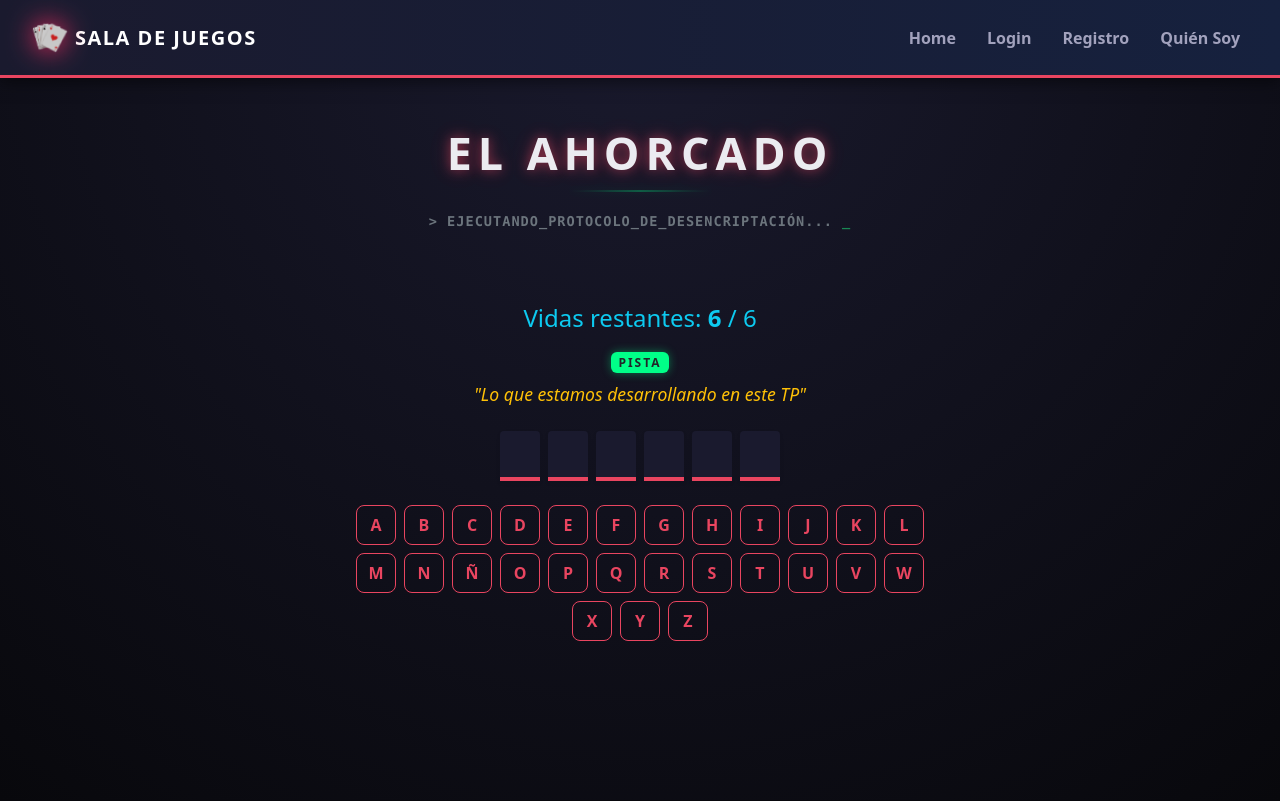
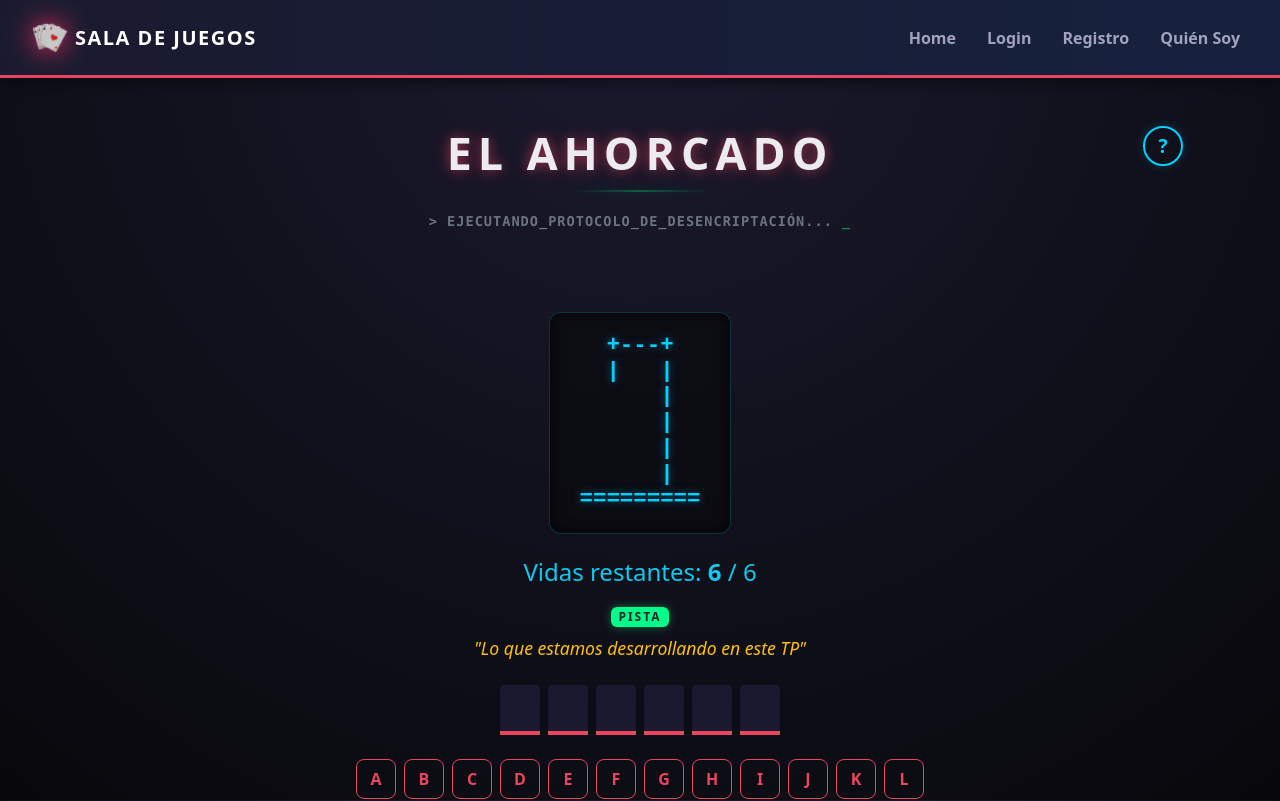
Before and after one commit to nmdoyhenart/SalaDeJuegos, an Angular app: page /ahorcado in a window 1280 px wide. Shown: the top 801 px of the page. Built offline with nearby package versions, Linux system fonts and the light colour scheme.

Commit message:
Cambios esteticos y funcionales a los juegos

```diff
--- a/package.json
+++ b/package.json
@@ -25,7 +25,8 @@
     "bootstrap": "^5.3.8",
     "express": "^5.1.0",
     "rxjs": "~7.8.0",
-    "tslib": "^2.3.0"
+    "tslib": "^2.3.0",
+    "vercel": "^53.1.1"
   },
   "devDependencies": {
     "@angular/build": "^21.2.7",
--- a/src/app/components/ahorcado/ahorcado.component.ts
+++ b/src/app/components/ahorcado/ahorcado.component.ts
@@ -27,6 +27,7 @@ export class AhorcadoComponent implements OnInit {
   letrasUsadas: string[] = [];
   intentosRestantes = signal<number>(6);
   estadoJuego = signal<'jugando' | 'ganado' | 'perdido'>('jugando');
+  mostrarAyuda = signal<boolean>(false);
 
   private authService = inject(AuthService);
 
@@ -69,6 +70,27 @@ export class AhorcadoComponent implements OnInit {
     }
   }
 
+  dibujosAhorcado: string[] = [
+    // 0 vidas
+    `  +---+\n  |   |\n  O   |\n /|\\  |\n / \\  |\n      |\n=========`,
+    // 1 vida
+    `  +---+\n  |   |\n  O   |\n /|\\  |\n /    |\n      |\n=========`,
+    // 2 vidas
+    `  +---+\n  |   |\n  O   |\n /|\\  |\n      |\n      |\n=========`,
+    // 3 vidas
+    `  +---+\n  |   |\n  O   |\n /|   |\n      |\n      |\n=========`,
+    // 4 vidas
+    `  +---+\n  |   |\n  O   |\n  |   |\n      |\n      |\n=========`,
+    // 5 vidas
+    `  +---+\n  |   |\n  O   |\n      |\n      |\n      |\n=========`,
+    // 6 vidas
+    `  +---+\n  |   |\n      |\n      |\n      |\n      |\n=========`
+  ];
+
+  obtenerDibujoAscii(): string {
+    return this.dibujosAhorcado[this.intentosRestantes()];
+  }
+
   verificarVictoria() {
     if (!this.palabraOculta.includes('_')) {
       this.estadoJuego.set('ganado');
@@ -104,4 +126,8 @@ export class AhorcadoComponent implements OnInit {
       }
     }
   }
+
+  toggleAyuda() {
+    this.mostrarAyuda.update(valor => !valor);
+  }
 }
--- a/src/app/components/ahorcado/ahorcado.css
+++ b/src/app/components/ahorcado/ahorcado.css
@@ -162,7 +162,7 @@
 
 .panel-victoria .btn-reiniciar:hover {
     background: #00ff88;
-    color: #111; /* Texto oscuro para contrastar */
+    color: #111;
     box-shadow: 0 0 20px rgba(0, 255, 136, 0.6);
     transform: scale(1.05);
 }
@@ -241,3 +241,38 @@
     from { opacity: 0; transform: scale(0.9); }
     to { opacity: 1; transform: scale(1); }
 }
+
+/* --- DIBUJO AHORCADO ASCII --- */
+.ahorcado-ascii {
+    font-family: 'Courier New', Courier, monospace; /* Fuente de terminal */
+    font-size: 1.4rem;
+    font-weight: 900;
+    line-height: 1.15;
+    text-align: left; /* Obligatorio para que no se deforme el ASCII */
+    background-color: rgba(10, 10, 15, 0.7);
+    border: 1px solid #2a2a3d;
+    border-radius: 12px;
+    padding: 20px 30px;
+    box-shadow: inset 0 0 15px rgba(0, 0, 0, 0.8);
+    transition: all 0.3s ease;
+}
+
+/* Estado Seguro */
+.ahorcado-ascii.seguro {
+    color: #00d2ff;
+    text-shadow: 0 0 8px rgba(0, 210, 255, 0.5);
+    border-color: rgba(0, 210, 255, 0.2);
+}
+
+/* Estado Peligro */
+.ahorcado-ascii.peligro {
+    color: #e94560;
+    text-shadow: 0 0 10px rgba(233, 69, 96, 0.8);
+    border-color: #e94560;
+    animation: latidoPeligro 1s infinite alternate; /* Animación alerta */
+}
+
+@keyframes latidoPeligro {
+    from { box-shadow: inset 0 0 15px rgba(0, 0, 0, 0.8), 0 0 5px rgba(233, 69, 96, 0.2); }
+    to { box-shadow: inset 0 0 15px rgba(0, 0, 0, 0.8), 0 0 15px rgba(233, 69, 96, 0.6); }
+}
--- a/src/app/components/ahorcado/ahorcado.html
+++ b/src/app/components/ahorcado/ahorcado.html
@@ -1,4 +1,8 @@
-<div class="container text-center mt-5 mb-5">
+<div class="container position-relative text-center mt-5 mb-5">
+    <!-- BOTÓN AYUDA -->
+    <button class="btn-ayuda position-absolute" style="top: 0; right: 15px;" (click)="toggleAyuda()" title="¿Cómo jugar?">
+        ?
+    </button>
     <div class="titulo-marquee mb-4 mt-3 position-relative">
         <h1 class="titulo-cyberpunk">EL AHORCADO</h1>
         <div class="linea-energia"></div>
@@ -17,9 +21,39 @@
         </div>
     </div>
 
+    <!-- MODAL AYUDA -->
+    @if (mostrarAyuda()) {
+        <div class="modal-overlay" (click)="toggleAyuda()">
+            <div class="modal-content gamer-card text-start" (click)="$event.stopPropagation()">
+                <div class="d-flex justify-content-between align-items-center border-bottom border-secondary pb-2 mb-3">
+                    <h4 class="text-info m-0 fw-bold">¿Cómo jugar al Ahorcado?</h4>
+                    <button class="btn-close-neon" (click)="toggleAyuda()">✖</button>
+                </div>
+
+                <div class="text-light opacity-75" style="font-size: 0.95rem; line-height: 1.6;">
+                    <p class="mb-3">Tu objetivo es descubrir la <strong class="text-white">palabra secreta</strong> antes de quedarte sin vidas.</p>
+
+                    <ul class="lista-reglas mb-0">
+                        <li>Selecciona letras del teclado en pantalla.</li>
+                        <li>Si aciertas, la letra se revelará en la palabra.</li>
+                        <li>Si te equivocas, perderás una vida y se dibujará una parte del ahorcado.</li>
+                        <!-- COLORES RESPECTIVOS -->
+                        <li><strong class="text-success" style="text-shadow: 0 0 5px rgba(25, 135, 84, 0.5);">Ganas:</strong> Si completas la palabra.</li>
+                        <li><strong class="text-danger" style="text-shadow: 0 0 5px rgba(220, 53, 69, 0.5);">Pierdes:</strong> Si se acaban tus intentos.</li>
+                    </ul>
+                </div>
+            </div>
+        </div>
+    }
+
     <!-- Tablero del Juego -->
     <div class="arcade-card neon-border mx-auto" style="max-width: 600px; border-radius: 20px;">
         <div class="arcade-card-content py-5">
+
+        <div class="d-flex justify-content-center mb-4 mt-2">
+            <!-- Usamos ngClass para que se ponga rojo brillante cuando queden 2 vidas o - -->
+            <pre class="ahorcado-ascii m-0" [ngClass]="intentosRestantes() <= 2 ? 'peligro' : 'seguro'">{{ obtenerDibujoAscii() }}</pre>
+        </div>
 
         <!-- Intentos Restantes -->
         <div class="mb-3">
@@ -36,7 +70,7 @@
             </p>
         </div>
 
-        <!-- Palabra Oculta (LAS CAJAS DE LETRAS) -->
+        <!-- Palabra Oculta -->
         <div class="d-flex justify-content-center gap-2 mb-4 flex-wrap">
             @for (letra of palabraOculta; track $index) {
             <div class="letra-caja shadow-sm" [ngClass]="{'descubierta': letra !== '_'}">
@@ -82,7 +116,6 @@
             </button>
             }
         </div>
-
         </div>
     </div>
 </div>
--- a/src/app/components/mayor-menor/mayor-menor.component.ts
+++ b/src/app/components/mayor-menor/mayor-menor.component.ts
@@ -23,6 +23,9 @@ export class MayorMenorComponent implements OnInit {
   cartaActual = signal<Carta | null>(null);
   aciertos = signal<number>(0);
   estadoJuego = signal<'jugando' | 'perdido'>('jugando');
+  mostrarAyuda = signal<boolean>(false);
+  rachaActual = signal<number>(0);
+  intentos = signal<number>(1);
 
   private authService = inject(AuthService);
 
@@ -118,4 +121,8 @@ export class MayorMenorComponent implements OnInit {
       }
     }
   }
+
+  toggleAyuda() {
+    this.mostrarAyuda.update(valor => !valor);
+  }
 }
--- a/src/app/components/mayor-menor/mayor-menor.html
+++ b/src/app/components/mayor-menor/mayor-menor.html
@@ -1,4 +1,8 @@
-<div class="container text-center mt-5 mb-5">
+<div class="container position-relative text-center mt-5 mb-5">
+    <!-- BOTÓN AYUDA -->
+    <button class="btn-ayuda position-absolute" style="top: 0; right: 15px;" (click)="toggleAyuda()" title="¿Cómo jugar?">
+        ?
+    </button>
 
     <!-- Título -->
     <div class="titulo-marquee mb-4 mt-3 position-relative">
@@ -15,6 +19,32 @@
         </span>
         </div>
     </div>
+
+    <!-- MODAL AYUDA -->
+    @if (mostrarAyuda()) {
+        <div class="modal-overlay" (click)="toggleAyuda()">
+            <div class="modal-content gamer-card text-start" (click)="$event.stopPropagation()">
+                <div class="d-flex justify-content-between align-items-center border-bottom border-secondary pb-2 mb-3">
+                    <h4 class="text-info m-0 fw-bold">¿Cómo jugar al Mayor o Menor?</h4>
+                    <button class="btn-close-neon" (click)="toggleAyuda()">✖</button>
+                </div>
+
+                <div class="text-light opacity-75" style="font-size: 0.95rem; line-height: 1.6;">
+                    <p class="mb-3">Tu objetivo es lograr la <strong>racha más larga</strong> adivinando la siguiente carta.</p>
+
+                    <ul class="lista-reglas mb-0">
+                        <li>Se te mostrará una carta en la mesa.</li>
+                        <li>Debes adivinar si el valor de la carta que sigue será <strong>MAYOR</strong> o <strong>MENOR</strong>.</li>
+                        <li>Si aciertas, tu racha aumenta y sigues jugando.</li>
+                        <li>Si te equivocas, pierdes y la racha se reinicia.</li>
+                        <!-- COLORES RESPECTIVOS -->
+                        <li><strong class="text-success" style="text-shadow: 0 0 5px rgba(25, 135, 84, 0.5);">Ganas:</strong> Si logras la racha más larga.</li>
+                        <li><strong class="text-danger" style="text-shadow: 0 0 5px rgba(220, 53, 69, 0.5);">Pierdes:</strong> Si pierdes la racha.</li>
+                    </ul>
+                </div>
+            </div>
+        </div>
+    }
 
     <div class="arcade-card neon-border mx-auto" style="max-width: 500px; border-radius: 20px;">
         <div class="arcade-card-content py-5 d-flex flex-column align-items-center">
@@ -53,7 +83,6 @@
             <button class="btn-reiniciar" (click)="iniciarJuego()">JUGAR DE NUEVO</button>
             </div>
         }
-
         </div>
     </div>
 </div>
--- a/src/styles.css
+++ b/src/styles.css
@@ -10,6 +10,86 @@ body {
 .navbar-logo {
     filter: drop-shadow(0 0 5px #e94560);
     animation: pulse-neon 2s infinite;
+}
+
+/* --- BOTÓN AYUDA --- */
+.btn-ayuda {
+    background: transparent;
+    border: 2px solid #00d2ff;
+    color: #00d2ff;
+    border-radius: 50%;
+    width: 40px;
+    height: 40px;
+    display: flex;
+    align-items: center;
+    justify-content: center;
+    font-weight: 900;
+    font-size: 1.2rem;
+    cursor: pointer;
+    transition: all 0.3s ease;
+    box-shadow: 0 0 10px rgba(0, 210, 255, 0.2);
+    z-index: 10; /* Flota por encima de todo */
+}
+
+.btn-ayuda:hover {
+    background: #00d2ff;
+    color: #11111a;
+    box-shadow: 0 0 20px rgba(0, 210, 255, 0.8);
+    transform: scale(1.1) rotate(10deg);
+}
+
+/* --- MODAL AYUDA --- */
+.modal-overlay {
+    position: fixed;
+    top: 0;
+    left: 0;
+    width: 100vw;
+    height: 100vh;
+    background: rgba(10, 10, 15, 0.85);
+    backdrop-filter: blur(8px);
+    z-index: 1050; /* Por encima de todo */
+    display: flex;
+    align-items: center;
+    justify-content: center;
+    animation: fadeInModal 0.3s ease forwards;
+}
+
+.modal-content {
+    background-color: #161625;
+    border: 1px solid rgba(0, 210, 255, 0.4);
+    border-radius: 20px;
+    padding: 30px;
+    max-width: 500px;
+    width: 90%;
+    box-shadow: 0 20px 50px rgba(0, 0, 0, 0.8), 0 0 30px rgba(0, 210, 255, 0.15);
+    animation: slideUpModal 0.4s cubic-bezier(0.175, 0.885, 0.32, 1.275) forwards;
+}
+
+/* Botón X de cerrar */
+.btn-close-neon {
+    background: transparent;
+    border: none;
+    color: #e94560;
+    font-size: 1.2rem;
+    font-weight: bold;
+    cursor: pointer;
+    transition: all 0.2s ease;
+}
+
+.btn-close-neon:hover {
+    transform: scale(1.3);
+    text-shadow: 0 0 15px #e94560;
+}
+
+/* Animaciones */
+@keyframes fadeInModal {
+    from { opacity: 0; }
+    to { opacity: 1; }
+}
+
+@keyframes slideUpModal {
+    from { transform: translateY(30px) scale(0.95); opacity: 0; }
+    to { transform: translateY(0) scale(1); opacity: 1; }
 }
 
 @keyframes pulse-neon {
@@ -26,3 +106,26 @@ body {
         filter: drop-shadow(0 0 5px #e94560);
     }
 }
+
+/* --- ESTILOS PARA LA LISTA DEL MODAL --- */
+.lista-reglas {
+    list-style: none;
+    padding-left: 0;
+}
+
+.lista-reglas li {
+    position: relative;
+    padding-left: 25px;
+    margin-bottom: 12px;
+}
+
+.lista-reglas li::before {
+    content: "▹"; /* Símbolo flecha vacía */
+    position: absolute;
+    left: 0;
+    top: 0;
+    color: #00d2ff;
+    font-size: 1.1rem;
+    line-height: 1.4;
+    text-shadow: 0 0 5px rgba(0, 210, 255, 0.6);
+}
```
Also changed, not shown: src/environments/environment.ts (line endings or trailing spaces), 1 other file (tests, documents, lock files or other folders). Lines whose indentation alone changed are shown as unchanged.
